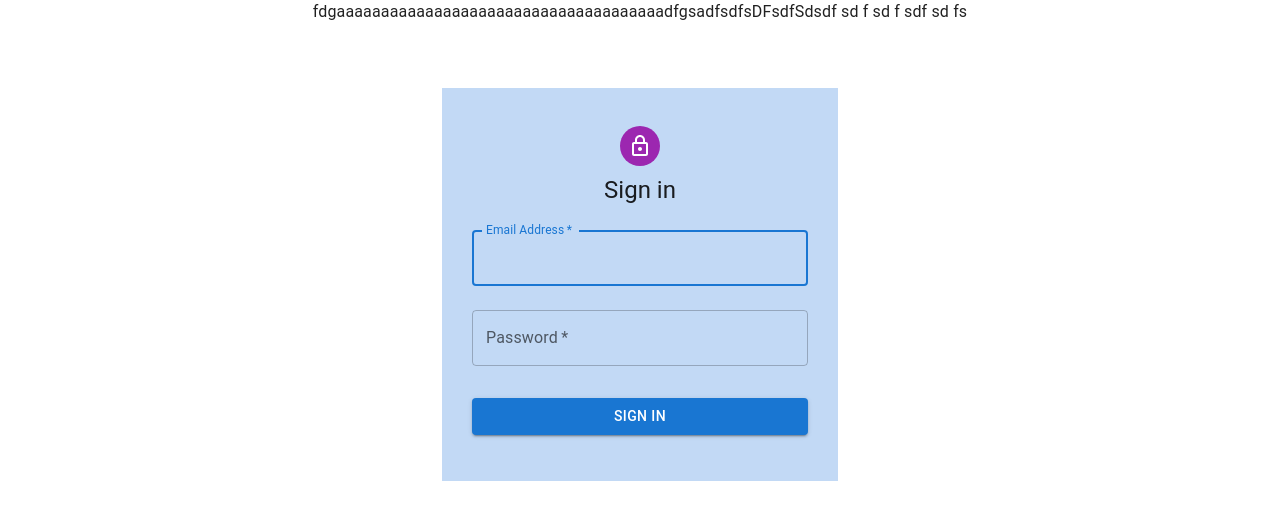
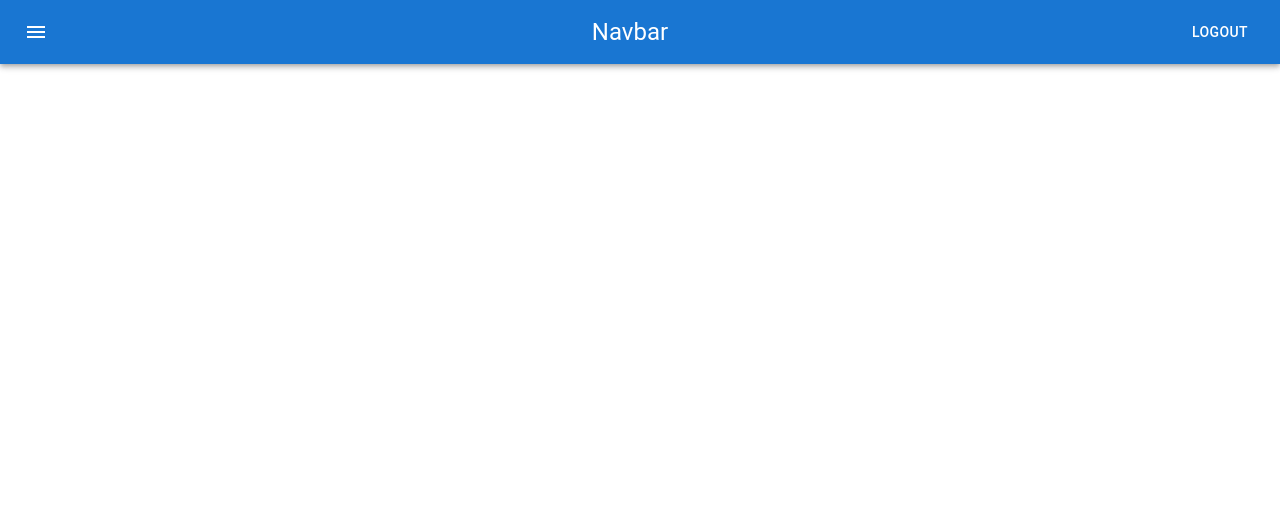
Before and after one commit to VaibhavGC2k/newTask1, a React (Create React App) app: page / in a window 1280 px wide. Shown: the top 520 px of the page. Built offline with nearby package versions, Linux system fonts and the light colour scheme.

Commit message:
29 feb 1pm

```diff
--- a/src/App.js
+++ b/src/App.js
@@ -2,16 +2,33 @@ import "./App.css";
 import { createBrowserRouter, RouterProvider } from "react-router-dom";
 import Signin from "./components/Signin.jsx";
 import Home from "./pages/Home.jsx";
+import Pages from "./pages/Pages.jsx";
+import Groups from "./pages/Groups.jsx";
+import Profile from "./pages/Profile.jsx";
+import Settings from "./pages/Settings.jsx";
+import Friends from "./pages/Friends.jsx";
+import Marketplace from "./pages/Marketplace.jsx";
+import Navbar from "./components/Navbar.jsx";
 const router = createBrowserRouter([
-  { path: "/", element: <Signin /> },
-  { path: "/homepage", element: <Home /> },
+  {
+    path: "/",
+    element: <Navbar />,
+    children: [
+      { index: true, path: "homepage", element: <Home /> },
+      { path: "pages", element: <Pages /> },
+      { path: "groups", element: <Groups /> },
+      { path: "marketplace", element: <Marketplace /> },
+      { path: "friends", element: <Friends /> },
+      { path: "settings", element: <Settings /> },
+      { path: "profile", element: <Profile /> },
+    ],
+  },
+  { path: "/logout", element: <Signin /> },
 ]);
 
 function App() {
   return (
     <div className="App">
-      fdgaaaaaaaaaaaaaaaaaaaaaaaaaaaaaaaaaaaaadfgsadfsdfsDFsdfSdsdf sd f sd f
-      sdf sd fs
       <RouterProvider router={router} />
     </div>
   );
--- /dev/null
+++ b/src/components/Navbar.jsx
@@ -0,0 +1,230 @@
+import * as React from "react";
+import { styled, useTheme } from "@mui/material/styles";
+import Box from "@mui/material/Box";
+import Drawer from "@mui/material/Drawer";
+import CssBaseline from "@mui/material/CssBaseline";
+import MuiAppBar from "@mui/material/AppBar";
+import Toolbar from "@mui/material/Toolbar";
+import List from "@mui/material/List";
+import Typography from "@mui/material/Typography";
+import Divider from "@mui/material/Divider";
+import IconButton from "@mui/material/IconButton";
+import MenuIcon from "@mui/icons-material/Menu";
+import ChevronLeftIcon from "@mui/icons-material/ChevronLeft";
+import ChevronRightIcon from "@mui/icons-material/ChevronRight";
+import ListItem from "@mui/material/ListItem";
+import ListItemButton from "@mui/material/ListItemButton";
+import ListItemIcon from "@mui/material/ListItemIcon";
+import ListItemText from "@mui/material/ListItemText";
+import { Button } from "@mui/material";
+import {
+  AccountBox,
+  Article,
+  Group,
+  Person,
+  Settings,
+  Storefront,
+} from "@mui/icons-material";
+import { Link, Outlet, useNavigate } from "react-router-dom";
+
+const drawerWidth = 240;
+
+const Main = styled("main", { shouldForwardProp: (prop) => prop !== "open" })(
+  ({ theme, open }) => ({
+    flexGrow: 1,
+    padding: theme.spacing(3),
+    transition: theme.transitions.create("margin", {
+      easing: theme.transitions.easing.sharp,
+      duration: theme.transitions.duration.leavingScreen,
+    }),
+    marginLeft: open ? "240px" : "10px",
+    ...(open && {
+      transition: theme.transitions.create("margin", {
+        easing: theme.transitions.easing.easeOut,
+        duration: theme.transitions.duration.enteringScreen,
+      }),
+      // marginLeft: -1,
+    }),
+  })
+);
+
+const AppBar = styled(MuiAppBar, {
+  shouldForwardProp: (prop) => prop !== "open",
+})(({ theme, open }) => ({
+  transition: theme.transitions.create(["margin", "width"], {
+    easing: theme.transitions.easing.sharp,
+    duration: theme.transitions.duration.leavingScreen,
+  }),
+  ...(open && {
+    width: `calc(100% - ${drawerWidth}px)`,
+    marginLeft: `${drawerWidth}px`,
+    transition: theme.transitions.create(["margin", "width"], {
+      easing: theme.transitions.easing.easeOut,
+      duration: theme.transitions.duration.enteringScreen,
+    }),
+  }),
+}));
+
+const DrawerHeader = styled("div")(({ theme }) => ({
+  display: "flex",
+  alignItems: "center",
+  padding: theme.spacing(0, 1),
+  // necessary for content to be below app bar
+  ...theme.mixins.toolbar,
+  justifyContent: "flex-end",
+}));
+
+export default function PersistentDrawerLeft() {
+  const theme = useTheme();
+  const [open, setOpen] = React.useState(false);
+
+  const handleDrawerOpen = () => {
+    setOpen(true);
+  };
+
+  const handleDrawerClose = () => {
+    setOpen(false);
+  };
+
+  const navigate = useNavigate();
+
+  return (
+    <Box sx={{ diplay: "flex" }}>
+      <CssBaseline />
+      <Box sx={{ flexGrow: 1 }}>
+        <AppBar position="static">
+          <Toolbar sx={{ display: "flex", justifyContent: "space-between" }}>
+            <IconButton
+              size="large"
+              edge="start"
+              color="inherit"
+              aria-label="menu"
+              sx={{ mr: 2 }}
+            >
+              <MenuIcon onClick={handleDrawerOpen} />
+            </IconButton>
+            <Typography
+              variant="h5"
+              component="div"
+              sx={{ display: { xs: "none", sm: "block" } }}
+            >
+              Navbar
+            </Typography>
+            <Button color="inherit" onClick={() => navigate("/logout")}>
+              Logout
+            </Button>
+          </Toolbar>
+        </AppBar>
+      </Box>
+      <Drawer
+        sx={{
+          width: drawerWidth,
+          flexShrink: 0,
+          "& .MuiDrawer-paper": {
+            width: drawerWidth,
+            boxSizing: "border-box",
+          },
+        }}
+        variant="persistent"
+        anchor="left"
+        open={open}
+      >
+        <DrawerHeader>
+          <IconButton onClick={handleDrawerClose}>
+            {theme.direction === "ltr" ? (
+              <ChevronLeftIcon />
+            ) : (
+              <ChevronRightIcon />
+            )}
+          </IconButton>
+        </DrawerHeader>
+        <Divider />
+        <List>
+          <ListItem disablePadding>
+            <ListItemButton component="a">
+              <ListItemIcon>
+                <Article />
+              </ListItemIcon>
+              <Link
+                to="pages"
+                style={{ textDecoration: "none", color: "#000000DE" }}
+              >
+                <ListItemText primary="Pages" />
+              </Link>
+            </ListItemButton>
+          </ListItem>
+          <ListItem disablePadding>
+            <ListItemButton component="a">
+              <ListItemIcon>
+                <Group />
+              </ListItemIcon>
+              <Link
+                to="groups"
+                style={{ textDecoration: "none", color: "#000000DE" }}
+              >
+                <ListItemText primary="Groups" />
+              </Link>
+            </ListItemButton>
+          </ListItem>
+          <ListItem disablePadding>
+            <ListItemButton component="a" href="#simple-list">
+              <ListItemIcon>
+                <Storefront />
+              </ListItemIcon>
+              <Link
+                to="marketplace"
+                style={{ textDecoration: "none", color: "#000000DE" }}
+              >
+                <ListItemText primary="Marketplace" />
+              </Link>
+            </ListItemButton>
+          </ListItem>
+          <Divider />
+          <ListItem disablePadding>
+            <ListItemButton component="a" href="#simple-list">
+              <ListItemIcon>
+                <Person />
+              </ListItemIcon>
+              <Link
+                to="friends"
+                style={{ textDecoration: "none", color: "#000000DE" }}
+              >
+                <ListItemText primary="Friends" />
+              </Link>
+            </ListItemButton>
+          </ListItem>
+          <ListItem disablePadding>
+            <ListItemButton component="a" href="#simple-list">
+              <ListItemIcon>
+                <Settings />
+              </ListItemIcon>
+              <Link
+                to="settings"
+                style={{ textDecoration: "none", color: "#000000DE" }}
+              >
+                <ListItemText primary="Settings" />
+              </Link>
+            </ListItemButton>
+          </ListItem>
+          <ListItem disablePadding>
+            <ListItemButton component="a" href="#simple-list">
+              <ListItemIcon>
+                <AccountBox />
+              </ListItemIcon>
+              <Link
+                to="profile"
+                style={{ textDecoration: "none", color: "#000000DE" }}
+              >
+                <ListItemText primary="Profile" />
+              </Link>
+            </ListItemButton>
+          </ListItem>
+        </List>
+      </Drawer>
+      <Main open={open}>
+        <DrawerHeader />
+        <Outlet />
+      </Main>
+    </Box>
+  );
+}
--- /dev/null
+++ b/src/pages/Friends.jsx
@@ -0,0 +1,9 @@
+const Friends = () => {
+  return (
+    <>
+      <h3>Friends</h3>
+    </>
+  );
+};
+
+export default Friends;
--- /dev/null
+++ b/src/pages/Groups.jsx
@@ -0,0 +1,13 @@
+import Navbar from "../components/Navbar.jsx";
+
+const Groups = () => {
+  return (
+    <>
+
+      <h3>Groups</h3>
+
+    </>
+  )
+};
+
+export default Groups
--- a/src/pages/Home.jsx
+++ b/src/pages/Home.jsx
@@ -1,10 +1,10 @@
 
 const Home = () => {
   return (
-    <div>
-      HomePage
-    </div>
-  )
+    <>
+      <h3>Homepage</h3>
+    </>
+  );
 };
 
-export default Home
+export default Home;
--- /dev/null
+++ b/src/pages/Marketplace.jsx
@@ -0,0 +1,12 @@
+import Navbar from "../components/Navbar.jsx";
+
+const Marketplace = () => {
+  return (
+    <>
+
+      <h3>MarketPlace</h3>
+    </>
+  )
+};
+
+export default Marketplace
--- /dev/null
+++ b/src/pages/Pages.jsx
@@ -0,0 +1,7 @@
+const Pages = () => {
+  return (
+    <>
+      <h3>Pages</h3>
+    </>
+  );
+};export default Pages;
--- /dev/null
+++ b/src/pages/Profile.jsx
@@ -0,0 +1,12 @@
+import Navbar from "../components/Navbar.jsx";
+
+const Profile = () => {
+  return (
+    <>
+
+      <h3>Profile</h3>
+    </>
+  )
+};
+
+export default Profile
--- /dev/null
+++ b/src/pages/Settings.jsx
@@ -0,0 +1,11 @@
+import Navbar from "../components/Navbar.jsx";
+
+const Settings = () => {
+  return (
+    <>
+      <h3>Settings</h3>
+    </>
+  );
+};
+
+export default Settings;
```
Also changed, not shown: src/components/Signin.jsx (+3 -7 lines).
